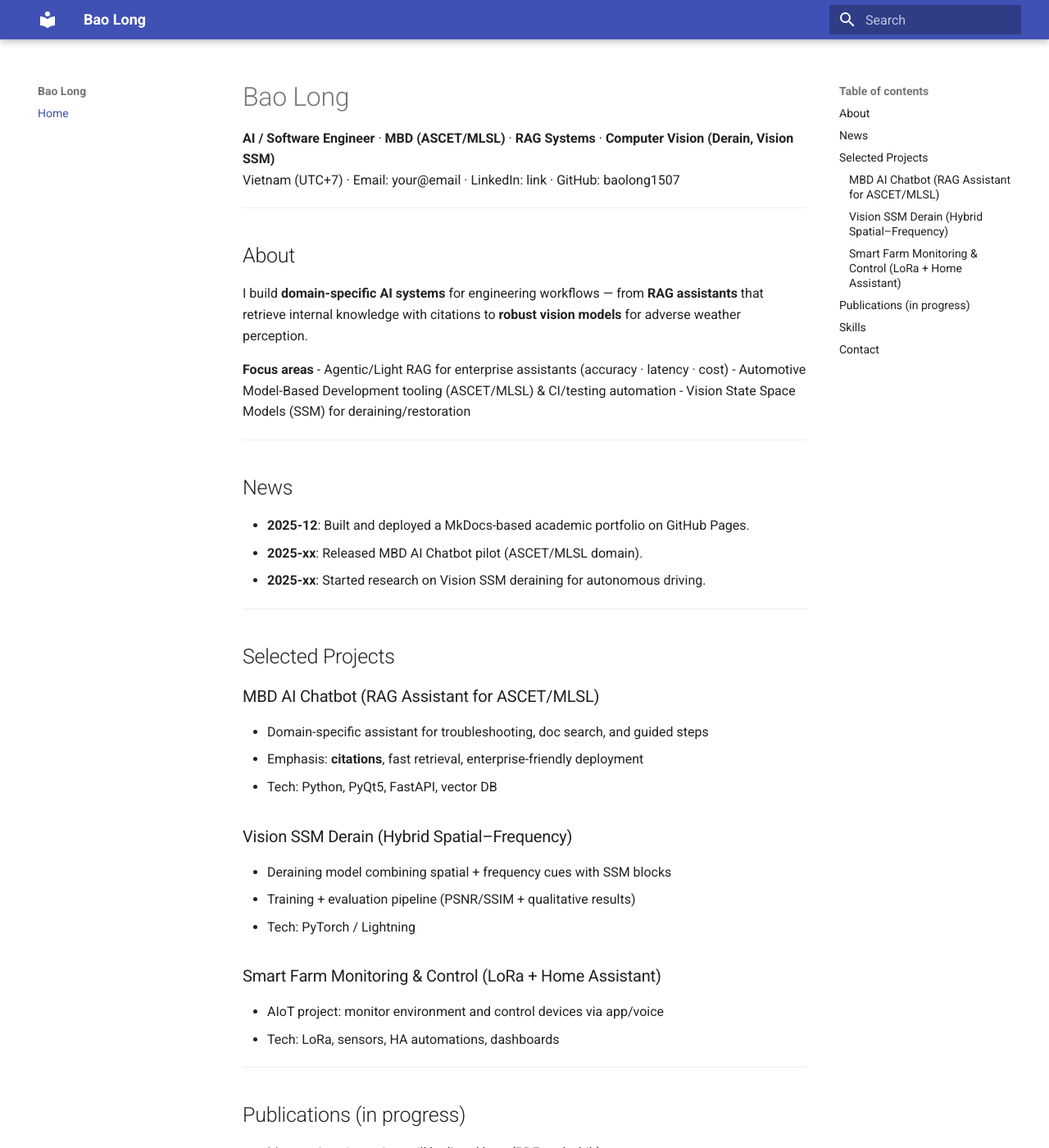
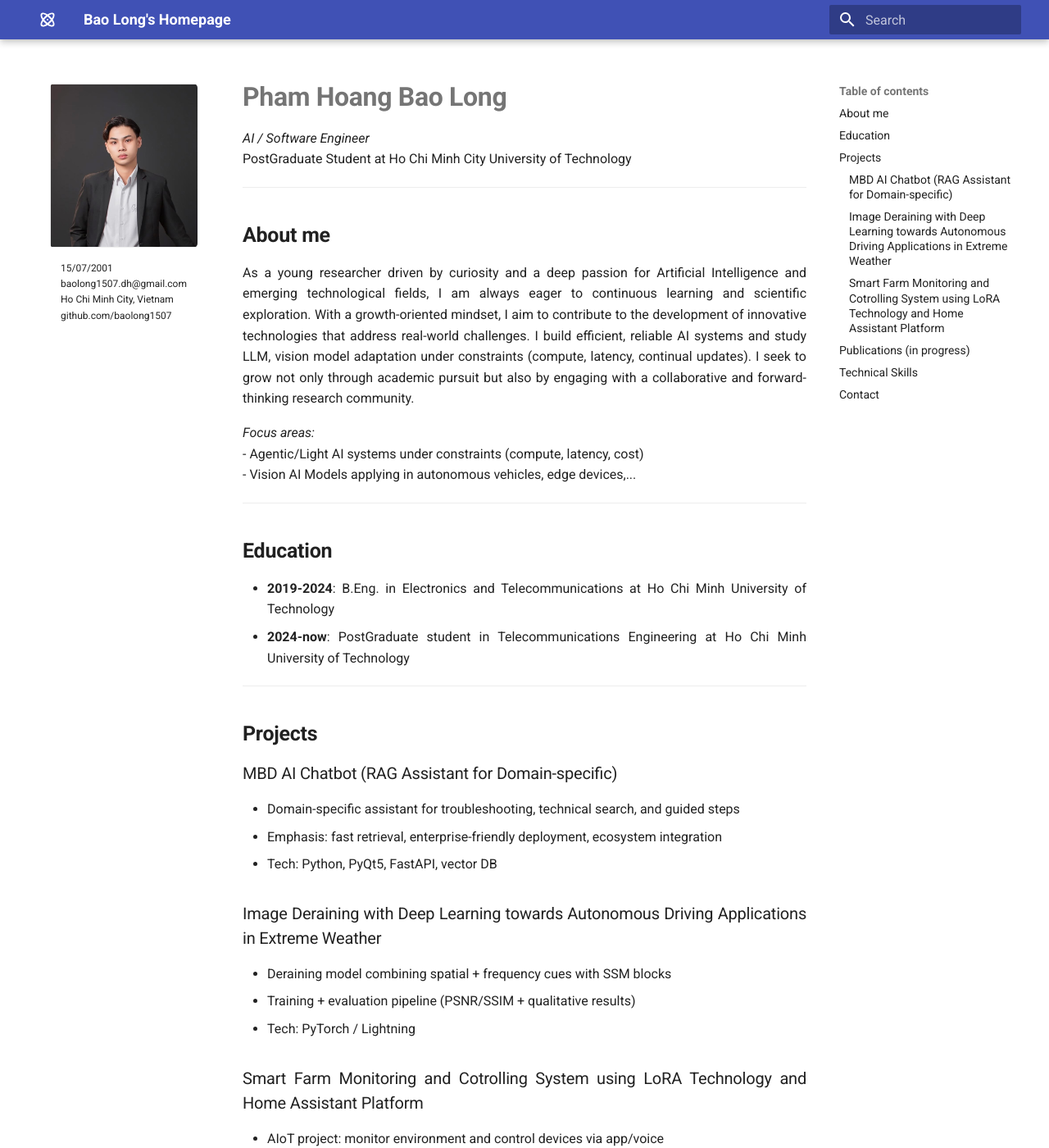
Before and after one commit to baolong1507/baolong1507, an MkDocs documentation site: the page built from docs/index.md, in a window 1280 px wide and 1400 px high. Shown: the whole window at 82% size. Built offline with MkDocs 1.6.1 and Material for MkDocs 9.7.7, drawn with Linux system fonts in a browser that asks for light colours; some of the changed text lies outside the part shown.

Commit message:
Update Academic HomePage

```diff
--- a/docs/index.md
+++ b/docs/index.md
@@ -1,59 +1,56 @@
-# Bao Long
+# **Pham Hoang Bao Long**
 
-**AI / Software Engineer** · **MBD (ASCET/MLSL)** · **RAG Systems** · **Computer Vision (Derain, Vision SSM)**
-Vietnam (UTC+7) · Email: your@email · LinkedIn: link · GitHub: baolong1507
+*AI / Software Engineer* <br>
+PostGraduate Student at Ho Chi Minh City University of Technology <br>
 
 ---
 
-## About
-I build **domain-specific AI systems** for engineering workflows — from **RAG assistants** that retrieve internal knowledge with citations to **robust vision models** for adverse weather perception.
+## **About me**
+As a young researcher driven by curiosity and a deep passion for Artificial Intelligence and emerging technological fields, I am always eager to continuous learning and scientific exploration. With a growth-oriented mindset, I aim to contribute to the development of innovative technologies that address real-world challenges. I build efficient, reliable AI systems and study LLM, vision model adaptation under constraints (compute, latency, continual updates). I seek to grow not only through academic pursuit but also by engaging with a collaborative and forward-thinking research community.
 
-**Focus areas**
-- Agentic/Light RAG for enterprise assistants (accuracy · latency · cost)
-- Automotive Model-Based Development tooling (ASCET/MLSL) & CI/testing automation
-- Vision State Space Models (SSM) for deraining/restoration
+*Focus areas:*<br>
+ - Agentic/Light AI systems under constraints (compute, latency, cost)<br>
+ - Vision AI Models applying in autonomous vehicles, edge devices,...<br>
 
 ---
 
-## News
-- **2025-12**: Built and deployed a MkDocs-based academic portfolio on GitHub Pages.
-- **2025-xx**: Released MBD AI Chatbot pilot (ASCET/MLSL domain).
-- **2025-xx**: Started research on Vision SSM deraining for autonomous driving.
+## **Education**
+- **2019-2024**: B.Eng. in Electronics and Telecommunications at Ho Chi Minh University of Technology
+- **2024-now**: PostGraduate student in Telecommunications Engineering at Ho Chi Minh University of Technology
 
 ---
 
-## Selected Projects
-### MBD AI Chatbot (RAG Assistant for ASCET/MLSL)
-- Domain-specific assistant for troubleshooting, doc search, and guided steps
-- Emphasis: **citations**, fast retrieval, enterprise-friendly deployment
+## **Projects**
+### MBD AI Chatbot (RAG Assistant for Domain-specific)
+- Domain-specific assistant for troubleshooting, technical search, and guided steps
+- Emphasis: fast retrieval, enterprise-friendly deployment, ecosystem integration
 - Tech: Python, PyQt5, FastAPI, vector DB
 
-### Vision SSM Derain (Hybrid Spatial–Frequency)
+### Image Deraining with Deep Learning towards Autonomous Driving Applications in Extreme Weather
 - Deraining model combining spatial + frequency cues with SSM blocks
 - Training + evaluation pipeline (PSNR/SSIM + qualitative results)
 - Tech: PyTorch / Lightning
 
-### Smart Farm Monitoring & Control (LoRa + Home Assistant)
+### Smart Farm Monitoring and Cotrolling System using LoRA Technology and Home Assistant Platform
 - AIoT project: monitor environment and control devices via app/voice
-- Tech: LoRa, sensors, HA automations, dashboards
+- Tech: LoRa, sensors, HA automations, AI for voice recognition
 
 ---
 
-## Publications (in progress)
-- Manuscripts / preprints will be listed here (PDF, code, bib).
-- Research notes: vision restoration under extreme weather, THz/telecom ML.
+## **Publications (in progress)**
+- Manuscripts / preprints will be listed here ([PDF](https://example.com/your-preprint.pdf)).
+- Research notes: Image Deraining under extreme weather
 
 ---
 
-## Skills
-- **AI/ML**: PyTorch, OpenCV, RAG pipelines, evaluation
+## **Technical Skills**
+- **Programming Language**: C/C++, Python, C#, HTML/CSS
+- **AI/ML**: PyTorch, OpenCV, RAG pipelines, Langraph, numpy, pandas, Matplotlib
 - **Backend**: FastAPI, Docker, CI/CD
-- **MBD**: ASCET/ETAS workflows, library development, testing
-- **Tools**: Git, GitHub Actions, scripting
+- **Tools**: VSCode, Git, GitHub Actions, scripting
 
 ---
 
-## Contact
-- Email: your@email
-- LinkedIn: link
-- Google Scholar: link (optional)
+## **Contact**
+- Email: [baolong1507.dh@gmail.com](mailto: baolong1507.dh@gmail.com)
+- LinkedIn: [www.linkedin.com/in/long17](www.linkedin.com/in/long17)
--- a/docs/stylesheets/extra.css
+++ b/docs/stylesheets/extra.css
@@ -1,5 +1,6 @@
 .md-content {
   max-width: 980px;
+  text-align: justify;
 }
 
 .md-typeset h1 {
@@ -13,3 +14,36 @@
 .md-typeset p, .md-typeset li {
   line-height: 1.6;
 }
+
+/* Replace left sidebar nav with an avatar (desktop only) */
+@media screen and (min-width: 76.25em) {
+  /* Hide the default left navigation */
+  .md-sidebar--primary .md-nav {
+    display: none;
+  }
+
+  /* Add avatar block */
+  .md-sidebar--primary .md-sidebar__scrollwrap::before {
+    content: "";
+    display: block;
+    width: 180px;
+    height: 200px;
+    margin: auto auto 0.8rem auto;
+
+    background: url("../assets/avatar.jpg") center / cover no-repeat;
+    border-radius: 5px;
+    border: 1px solid var(--md-default-fg-color--lightest);
+  }
+
+  /* Optional: show name under avatar */
+  .md-sidebar--primary .md-sidebar__scrollwrap::after {
+    content: "15/07/2001 \A baolong1507.dh@gmail.com\A Ho Chi Minh City, Vietnam\A github.com/baolong1507";
+    white-space: pre;
+    display: block;
+    text-align: left;
+    line-height: 1.6;
+    margin: 0 auto auto 2rem;
+    font-size: .6rem;
+    color: var(--md-default-fg-color);
+  }
+}
--- a/mkdocs.yml
+++ b/mkdocs.yml
@@ -1,29 +1,35 @@
-site_name: "Bao Long"
+site_name: "Bao Long's Homepage"
 site_url: "https://baolong1507.github.io/baolong1507/"
+
 theme:
   name: material
   features:
+    - navigation.top
     - toc.follow
-    - navigation.top
     - navigation.tracking
-  palette:
-    - scheme: default
+  icon:
+    logo: material/atom
+
+plugins:
+  - search
 
 nav:
   - Home: index.md
 
-plugins:
-  - search
-
 markdown_extensions:
-  - admonition
+  - attr_list
+  - md_in_html
   - toc:
       permalink: true
       toc_depth: 3
-  - attr_list
-  - def_list
+  - tables
   - footnotes
-  - tables
+  - pymdownx.superfences
+  - pymdownx.details
+  - pymdownx.inlinehilite
+  - pymdownx.emoji:
+      emoji_index: !!python/name:material.extensions.emoji.twemoji
+      emoji_generator: !!python/name:material.extensions.emoji.to_svg
 
 extra_css:
   - stylesheets/extra.css
```
Also changed, not shown: docs/assets/avatar.jpg (added), site/404.html, site/assets/avatar.jpg (added), site/blog/index.html, site/blog/posts/2025-01-01-first-post/index.html, site/index.html, site/misc/index.html, site/publications/index.html, site/search/search_index.json, site/services/index.html, site/stylesheets/extra.css, site/talks/index.html.
